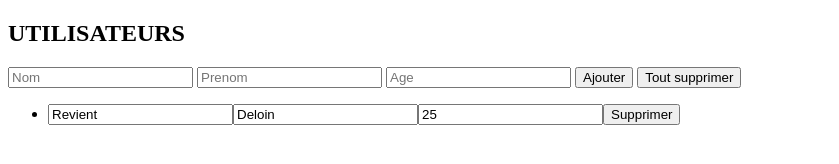
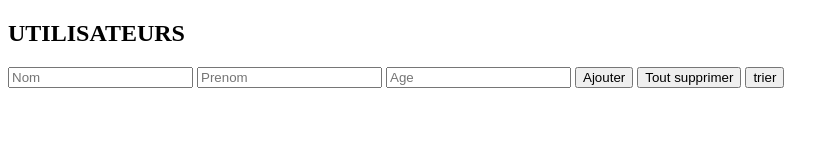
Before and after one commit to cyrilhamel/TP_UserPanel, a plain HTML site: page index.html in a window 1280 px wide. Both pictures are taken after a click on the button "Tout supprimer". Shown: the whole page, without its empty margins (0-839 px from the left). Drawn offline with Linux system fonts and the light colour scheme.

Commit message:
V0.1_08.12.22

```diff
--- a/index.html
+++ b/index.html
@@ -15,6 +15,7 @@
         <input type="text" id="age" placeholder="Age">
         <button id="valider" type="button">Ajouter</button>
         <button id="suppAll" type="button">Tout supprimer</button>
+        <button id="tri" type="button">trier</button>
     </div>
 
     <ul id="liste">
--- a/script.js
+++ b/script.js
@@ -1,7 +1,10 @@
 //utilisateur type
 let admins = [{ id: 1, nom: "Revient", prenom: "Deloin", age: 25 }];
+
+//boutons d'origine
 let valButton = document.getElementById("valider");
 let suppAllButton = document.getElementById("suppAll");
+let triButton = document.getElementById("tri");
 
 valButton.addEventListener("click", addAdmin);
 suppAllButton.addEventListener("click", deleteAllAdmin);
@@ -10,8 +13,10 @@ affichAllAdmins();
 
 //bouton supprimer tous les admins
 function deleteAllAdmin(){
-  while(document.getElementById("liste").appendChild(id)>0){
-  element.remove();
+   suppAll=document.getElementById("liste");
+       while (suppAll.firstChild)
+        {
+                suppAll.removeChild(suppAll.firstChild);
   }
 }
 
```
